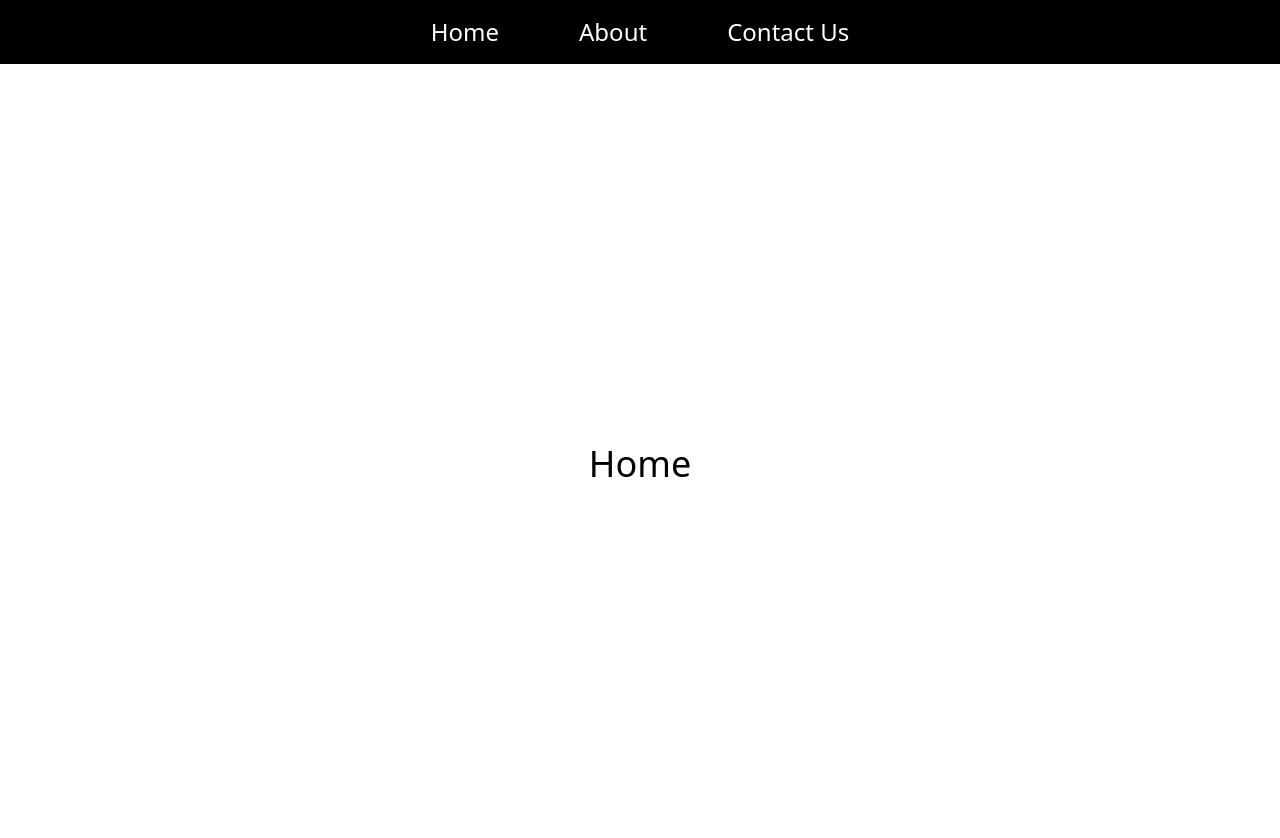
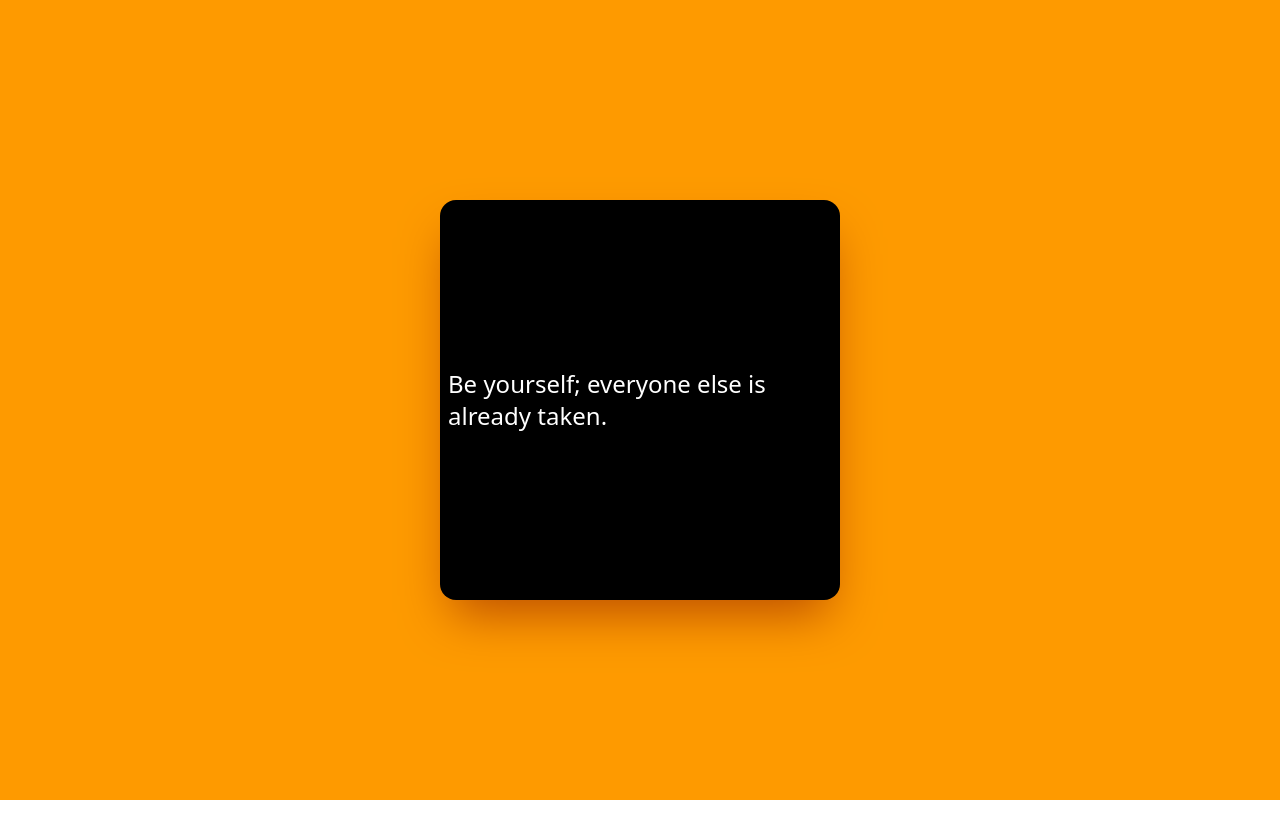
Before and after one commit to Devanshmohan/30DaysReactJs, a React (Vite) app: page / in a window 1280 px wide. Shown: the top 838 px of the page. After the commit the page ends 800 px from the top, so only its background shows below. Built offline with nearby package versions, Linux system fonts and the light colour scheme.

Commit message:
Added a componet which generate random quotes

```diff
--- a/src/App.jsx
+++ b/src/App.jsx
@@ -9,6 +9,7 @@ import { Seven } from './components/Seven'
 import { Eight } from './components/Eight'
 import Nine from './components/Nine'
 import { Ten } from './components/Ten'
+import { Eleven } from './components/Eleven'
 
 const App = () => {
   return (
@@ -22,7 +23,8 @@ const App = () => {
      {/* <Seven /> */}
      {/* <Eight/> */}
      {/* <Nine /> */}
-     <Ten />
+     {/* <Ten /> */}
+     <Eleven />
     </div>
   )
 }
--- /dev/null
+++ b/src/components/Eleven.jsx
@@ -0,0 +1,14 @@
+import React from 'react'
+
+export const Eleven = () => {
+
+  let quotes = ["Be yourself; everyone else is already taken.","The only approval you need is your own.","Nothing will work unless you do.","Keep your face always toward the sunshine, and shadows will fall behind you.","I find that the harder I work, the more luck I seem to have.","It is hard to fail but it is worse never to have tried to succeed.","That which does not kill us makes us stronger."];
+
+  const randomIndex = Math.floor(Math.random()*quotes.length);
+  let quote = quotes[randomIndex];
+  return (
+    <div className='h-screen w-full bg-amber-500 flex items-center justify-center'>
+    <div className='h-100 w-100 bg-black rounded-2xl text-white text-2xl flex items-center justify-center p-2 shadow-2xl shadow-amber-700'>{quote}</div>
+    </div>
+  )
+}
```
Also changed, not shown: 1 other file (tests, documents, lock files or other folders).
